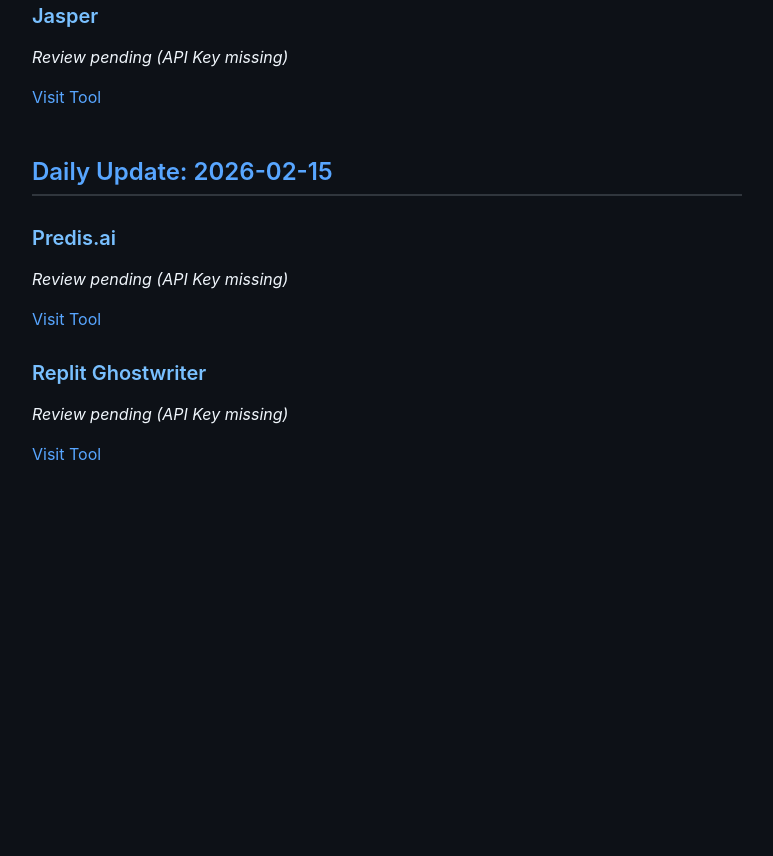
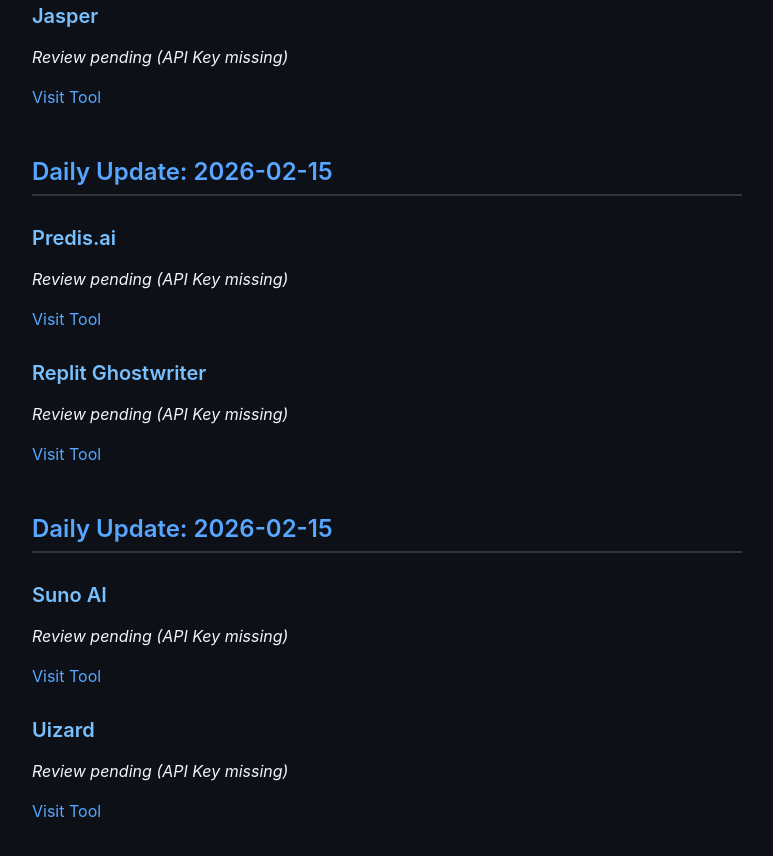
Before and after one commit to virtualsapphirestore/Ai-tools-watchdog, a Jekyll site: the page built from index.md, in a window 1280 px wide and 900 px high, scrolled down 1040 px. Shown: the top 856 px of the window, without its empty margins (253-1026 px from the left). Built offline with Jekyll 4.4.1, drawn with Linux system fonts in a browser that asks for light colours; nearby versions of some CDN libraries; before the commit the page ends 1583 px from its top, so only the background shows below that.

Commit message:
Automated content update

```diff
--- a/index.md
+++ b/index.md
@@ -42,3 +42,16 @@ Welcome to your daily AI tools observatory! Here you will find fresh, automated
 *Review pending (API Key missing)*
 
 [Visit Tool](https://replit.com)
+
+## Daily Update: 2026-02-15
+
+### Suno AI
+
+*Review pending (API Key missing)*
+
+[Visit Tool](https://suno.ai)
+### Uizard
+
+*Review pending (API Key missing)*
+
+[Visit Tool](https://uizard.io)
```
